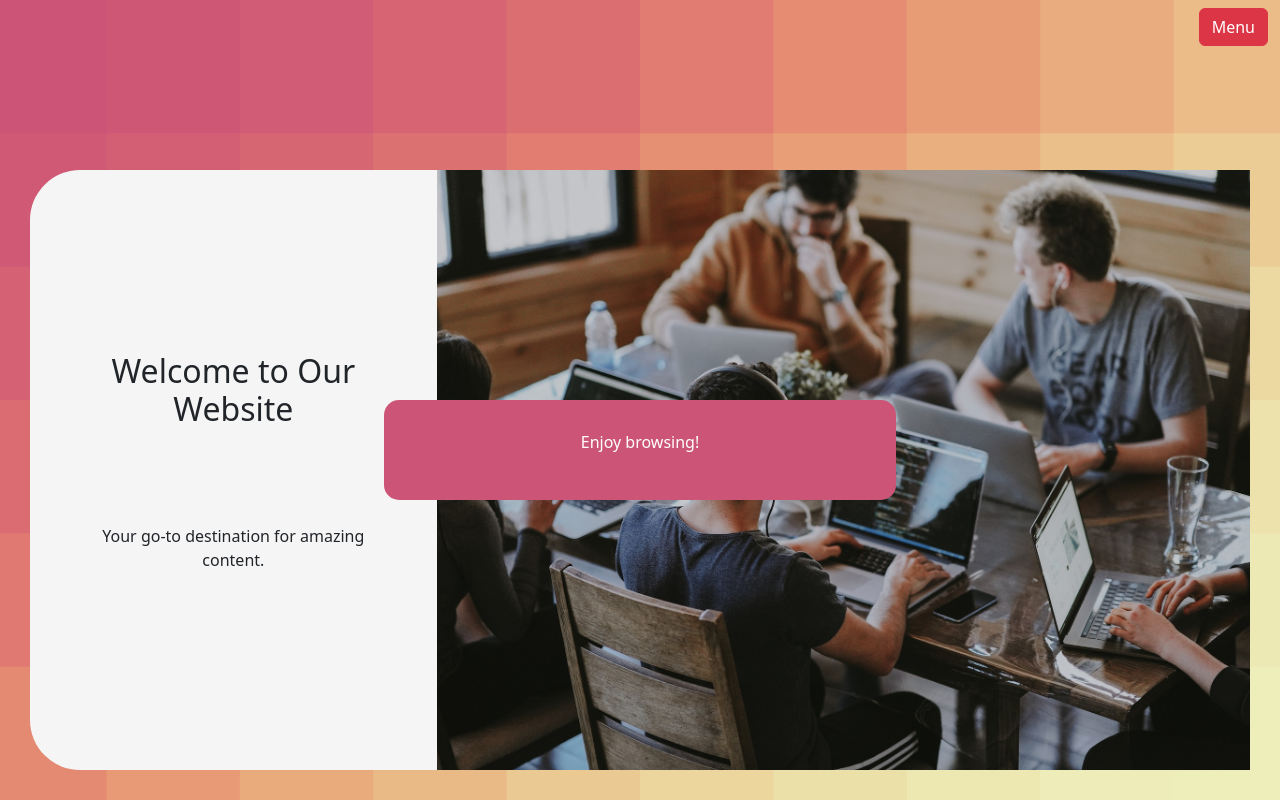
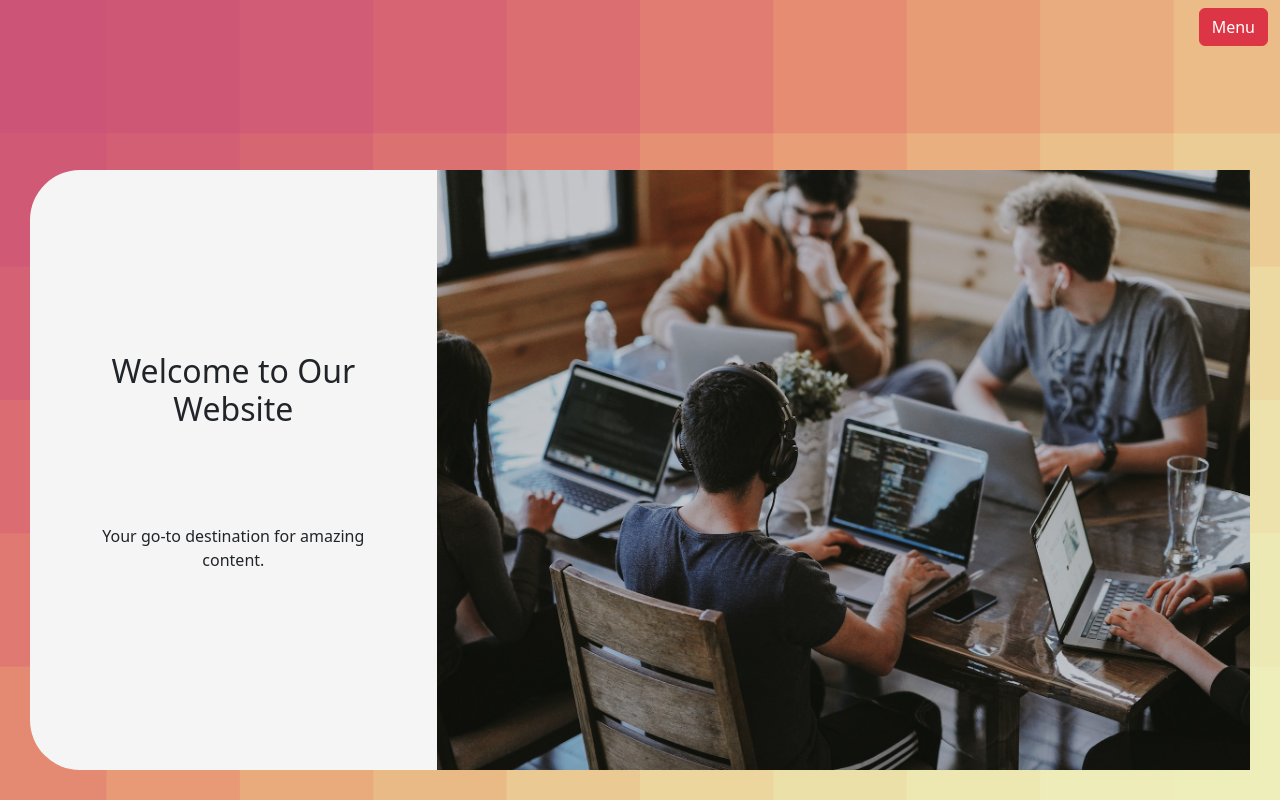
Before and after one commit to gines18/FrontEndHub, a React (Vite) app: page / in a window 1280 px wide. Shown: the top 800 px of the page. Built offline with nearby package versions, Linux system fonts and the light colour scheme.

Commit message:
comment out Popup component

```diff
--- a/src/App.jsx
+++ b/src/App.jsx
@@ -9,12 +9,12 @@ import Info from "./components/Info";
 import { component } from "./components/Data";
 // import Box from './components/Scroll';
 import Frontendhub from './components/Frontendhub'
-import Popup from "./components/Popup";
+// import Popup from "./components/Popup";
 function App() {
   return (
     <>
       <Menu/>
-      <Popup />
+      {/* <Popup /> */}
       {/* <Welcome/> */}
       <Hero />
       <Buttons />
```
